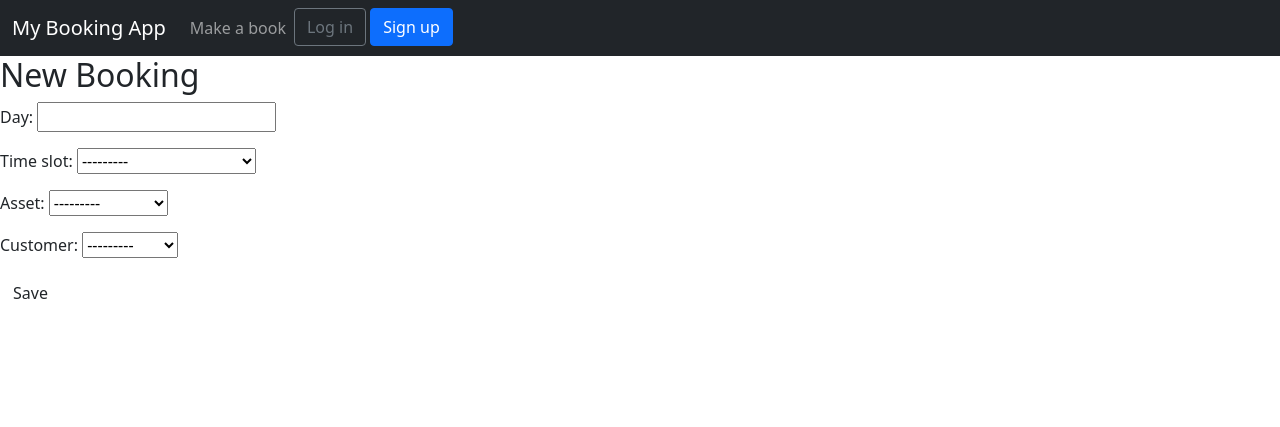
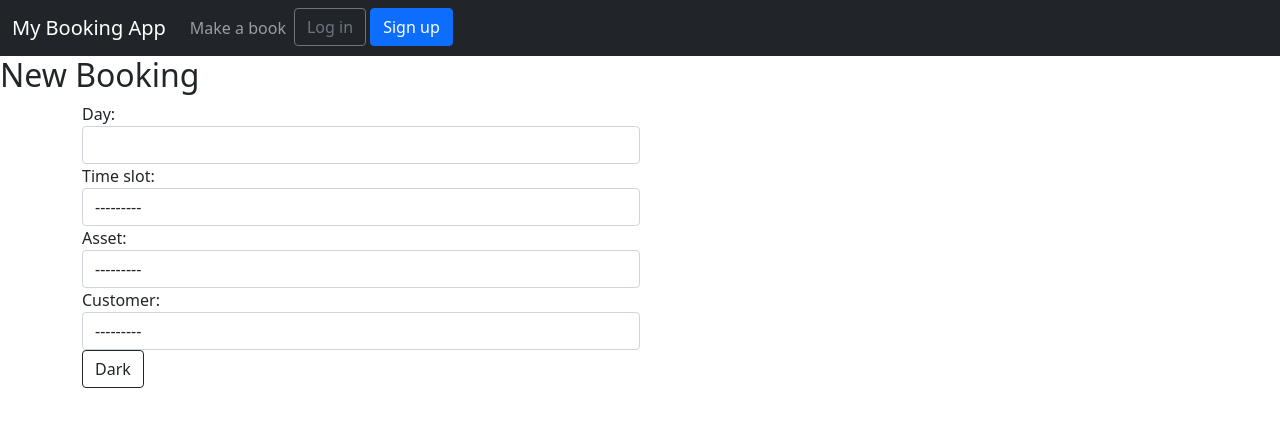
Before and after one commit to hharrisd/booking, a Django app: page /booking/new/ in a window 1280 px wide. Shown: the top 427 px of the page. Run offline with Django 3.2, Linux system fonts and the light colour scheme; data comes from the database, SQL or seed files in the repository; some libraries are stand-ins or nearby versions.

Commit message:
booking form style

```diff
--- a/bookingapp/templates/bookingapp/booking_form.html
+++ b/bookingapp/templates/bookingapp/booking_form.html
@@ -3,8 +3,19 @@
 
 {% block content %}
     <h2>New Booking</h2>
-    <form method="POST" class="post-form">{% csrf_token %}
-        {{ form.as_p }}
-        <button type="submit" class="save btn btn-default">Save</button>
-    </form>
+    <div class="container">
+        <div class="row">
+
+            <form method="POST" class="post-form">
+                <div class="col-6">
+                    {% csrf_token %}
+                    {% include 'includes/form.html' %}
+                </div>
+                <div class="col">
+                    <button type="submit" class="btn btn-outline-dark">Dark</button>
+                </div>
+            </form>
+
+        </div>
+    </div>
 {% endblock %}
```
